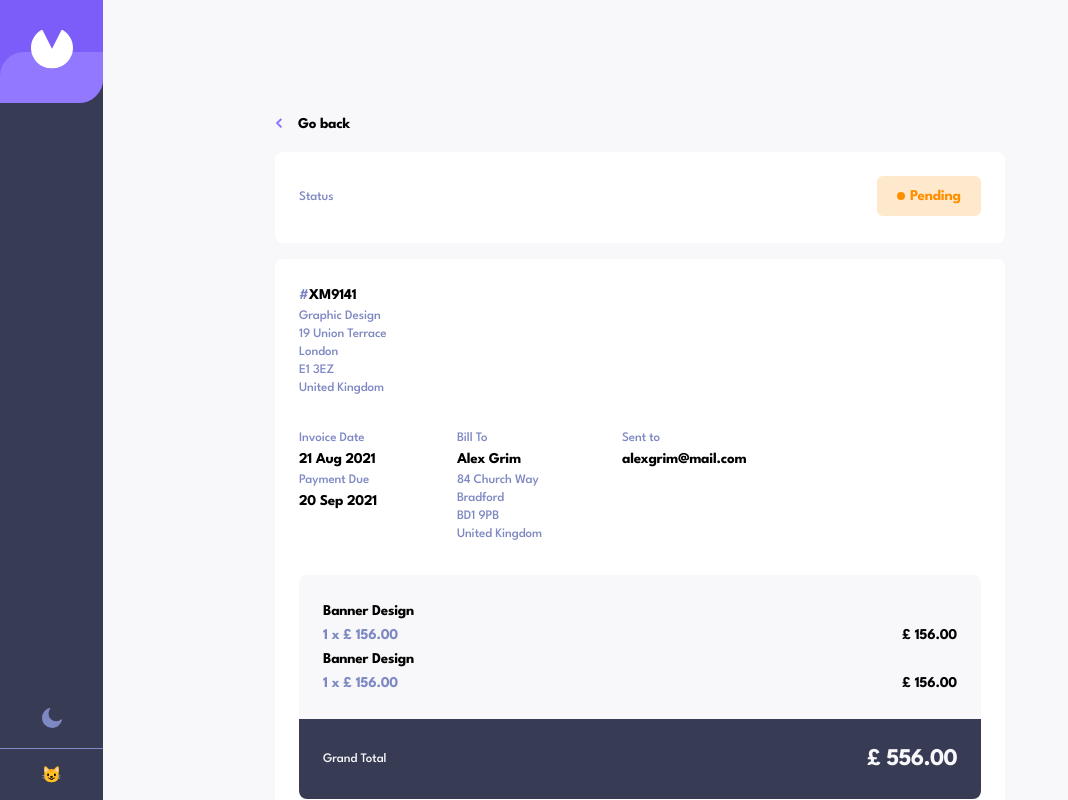
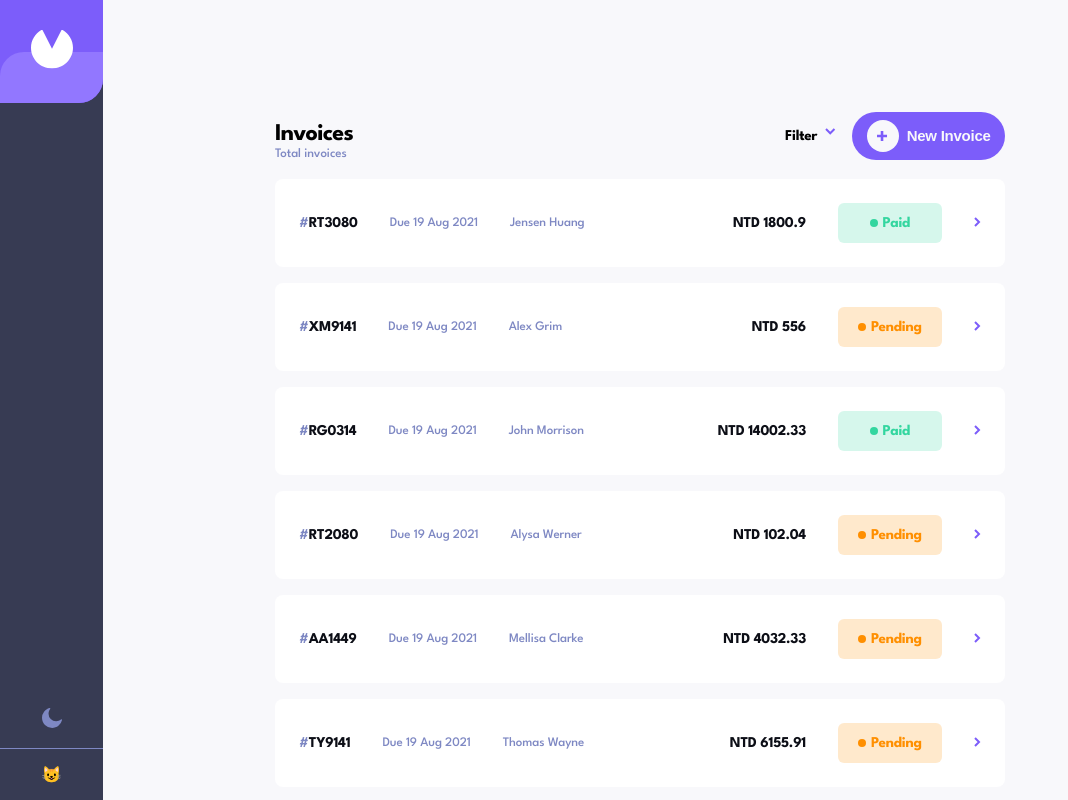
Before and after one commit to billybenntt/portfolio-project-6-invoice_app, a React (Vite) app: page / in a window 1280 px wide. Shown: the top 800 px of the page, without its empty margins (0-1068 px from the left). Built offline with nearby package versions, Linux system fonts and the light colour scheme.

Commit message:
styled desktop size invoice list

```diff
--- a/src/App.tsx
+++ b/src/App.tsx
@@ -1,11 +1,12 @@
-import EmptyPage from "./pages/EmptyPage.tsx";
-// import InvoicesMainPage from "./pages/InvoicesMainPage.tsx";
+// import EmptyPage from "./pages/EmptyPage.tsx";
+import InvoicesMainPage from "./pages/InvoicesMainPage.tsx";
 import InvoicesSinglePage from "./pages/invoicesSinglePage.tsx";
 
-function App() {
+function App()
+{
 
-    const isActive = false
-    const selectPage = isActive ? <EmptyPage/> : <InvoicesSinglePage/>
+    const isActive = true
+    const selectPage = isActive ? <InvoicesMainPage/> : <InvoicesSinglePage/>
     return (
         <>
             {selectPage}
--- a/src/components/InvoiceForm.tsx
+++ b/src/components/InvoiceForm.tsx
@@ -7,14 +7,12 @@ import FormListItem from "./subcomponents/FormListItem.tsx";
 
 function InvoiceForm() {
 
-    const showBar = ""
+    const showBar = "show"
     const isEditing = false
 
 
     return (
         <div className={`invoice-form ${showBar}`}>
-
-
 
             <div className="invoice-form-center">
                 <div className="invoice-form-return" onClick={() => console.log("back")}>
--- a/src/components/subcomponents/Button.tsx
+++ b/src/components/subcomponents/Button.tsx
@@ -15,7 +15,7 @@ function Button(props: Button) {
             <span className="btn-img">
             <img src={IconPlus} alt="icon-button"/>
             </span>
-            <span className="text-lg-alt">
+            <span className="text-lg">
               {text}
             </span>
         </button>
--- a/src/components/subcomponents/FormRowSelect.tsx
+++ b/src/components/subcomponents/FormRowSelect.tsx
@@ -37,7 +37,6 @@ function FormRowSelect(props:    formRow) {
             <span className="form__input-icon">
                 <img src={IconImg} alt="form__input-icon"/>
             </span>
-
             <ul className={`form__select ${show}`} onMouseLeave={() => setShow("")}>
                 <li className="form__select-item" onClick={() => handleOption("option 1")}>option 1</li>
                 <li className="form__select-item" onClick={() => handleOption("option 2")}>option 2</li>
--- a/src/components/subcomponents/InvoiceListItem.tsx
+++ b/src/components/subcomponents/InvoiceListItem.tsx
@@ -1,5 +1,5 @@
 import Status from "./Status.tsx";
-
+import IconArrowRight from '../../assets/icon-arrow-right.svg'
 
 interface Invoice {
     id: string,
@@ -23,14 +23,22 @@ function InvoiceListItem(props: Invoice) {
                 <h4>
                     <span className="text-light-1">#</span>{id}
                 </h4>
-                <p>{paymentDue}</p>
-                <h4>NTD {total}</h4>
+                <p>{paymentDue && "Due  19 Aug 2021"}</p>
+                <p className="desktop">{clientName}</p>
+                <h4 className="mobile">NTD {total}</h4>
             </div>
 
 
             <div className="item__group">
-                <p>{clientName}</p>
+                <h4 className="desktop">NTD {total}</h4>
+                <p className="mobile">{clientName}</p>
                 <Status status={status}/>
+
+                <div className="desktop">
+                    <span>
+                        <img src={IconArrowRight} alt="right"/>
+                    </span>
+                </div>
             </div>
 
 
--- a/src/styles/output.css
+++ b/src/styles/output.css
@@ -254,7 +254,7 @@ img {
   letter-spacing: -0.75px;
 }
 
-.text-lg, .invoice-form .invoice-form-center h3, .invoice-card .invoice-card-center h4, .invoice-list .invoice-list__empty p, .invoice-list .invoice-list-center .invoice-list__container .invoice-list__item .item__group h4, .invoice-list .invoice-list-center .invoice-list__header .invoice-list__control .control__filter h3, .form__row .form__input, .form__row-select .form__input, .form__list-item .item__total, .form__list-item .form__input {
+.text-lg, .invoice-form .invoice-form-center h3, .invoice-card .invoice-card-center h4, .invoice-list .invoice-list__empty p, .invoice-list .invoice-list-center .item__group h4, .invoice-list .invoice-list-center .invoice-list__header .invoice-list__control .control__filter h3, .form__row .form__input, .form__row-select .form__input, .form__list-item .item__total, .form__list-item .form__input {
   font-weight: 700;
   font-size: 0.938rem;
   letter-spacing: -0.25px;
@@ -267,7 +267,7 @@ img {
   line-height: 1.125rem;
 }
 
-.text-base, .invoice-card .invoice-card__body .total p, .invoice-card .invoice-card-center p, .invoice-list .invoice-list-center .invoice-list__container .invoice-list__item .item__group p, .invoice-list .invoice-list-center .invoice-list__header .invoice-list__title p, .form__label, .form__row-select .form__label {
+.text-base, .invoice-card .invoice-card__body .total p, .invoice-card .invoice-card-center p, .invoice-list .invoice-list-center .item__group p, .invoice-list .invoice-list-center .invoice-list__header .invoice-list__title p, .form__label, .form__row-select .form__label {
   font-weight: 400;
   font-size: 0.813rem;
   line-height: 1.125rem;
@@ -281,11 +281,11 @@ img {
   letter-spacing: -0.25px;
 }
 
-.text-dark-1, .invoice-list .invoice-list-center .invoice-list__container .invoice-list__item .item__group h4 {
+.text-dark-1, .invoice-list .invoice-list-center .item__group h4 {
   color: #0C0E16;
 }
 
-.text-light-1, .invoice-card .invoice-card-center p, .invoice-list .invoice-list__empty p, .invoice-list .invoice-list-center .invoice-list__container .invoice-list__item .item__group p, .invoice-list .invoice-list-center .invoice-list__header .invoice-list__title p {
+.text-light-1, .invoice-card .invoice-card-center p, .invoice-list .invoice-list__empty p, .invoice-list .invoice-list-center .item__group p, .invoice-list .invoice-list-center .invoice-list__header .invoice-list__title p {
   color: #7E88C3;
 }
 
@@ -523,7 +523,7 @@ body {
   flex-direction: column;
   gap: 1rem;
 }
-.invoice-list .invoice-list-center .invoice-list__container .invoice-list__item {
+.invoice-list .invoice-list-center .invoice-list__item {
   width: 100%;
   max-height: 134px;
   padding: 1.5rem;
@@ -533,13 +533,13 @@ body {
   justify-content: space-between;
   background-color: #FFFFFF;
 }
-.invoice-list .invoice-list-center .invoice-list__container .invoice-list__item .item__group {
+.invoice-list .invoice-list-center .item__group {
   display: flex;
+  align-items: start;
   flex-direction: column;
-  justify-content: center;
   row-gap: 1rem;
 }
-.invoice-list .invoice-list-center .invoice-list__container .invoice-list__item .item__group p {
+.invoice-list .invoice-list-center .item__group p {
   text-align: end;
 }
 .invoice-list .invoice-list__empty {
@@ -712,6 +712,11 @@ body {
   .invoice-list .invoice-list-center {
     width: 688px;
   }
+  .invoice-list .invoice-list__item .item__group {
+    flex-direction: row;
+    align-items: center;
+    column-gap: 2rem;
+  }
   .invoice-card .invoice-card-center {
     width: 688px;
   }
@@ -764,11 +769,6 @@ body {
     justify-content: space-between;
     align-items: center;
   }
-  .invoice-list .invoice-list__item .item__group {
-    display: flex;
-    flex-direction: column;
-    justify-content: space-between;
-  }
   .invoice-card .invoice-card-center {
     width: 730px;
   }
--- a/src/styles/scss/_layout.scss
+++ b/src/styles/scss/_layout.scss
@@ -159,9 +159,11 @@ body {
       display: flex;
       flex-direction: column;
       gap: 1rem;
+    }
 
     .invoice-list__item {
       width: 100%;
+
       max-height: 134px;
       padding: 1.5rem;
       display: flex;
@@ -170,10 +172,12 @@ body {
       justify-content: space-between;
       background-color: $accent-light-000;
 
+    }
+
     .item__group {
       display: flex;
+      align-items: start;
       flex-direction: column;
-          justify-content: center;
       row-gap: 1rem;
 
       h4 {
@@ -187,8 +191,8 @@ body {
         text-align: end;
       }
     }
-      }
-    }
+
+
   }
 
   .invoice-list__empty {
@@ -434,7 +438,23 @@ body {
   .invoice-list {
     .invoice-list-center {
       width: $max-w-md;
+
+
     }
+
+    .invoice-list__item {
+
+      .item__group {
+        flex-direction: row;
+        align-items: center;
+        column-gap: 2rem;
+
+      }
+
+
+    }
+
+
   }
 
   .invoice-card {
@@ -513,10 +533,10 @@ body {
     }
 
     .invoice-list__item {
+
       .item__group {
-        display: flex;
-        flex-direction: column;
-        justify-content: space-between;
+
+        // something
       }
     }
   }
```
Lines whose indentation alone changed are shown as unchanged.
